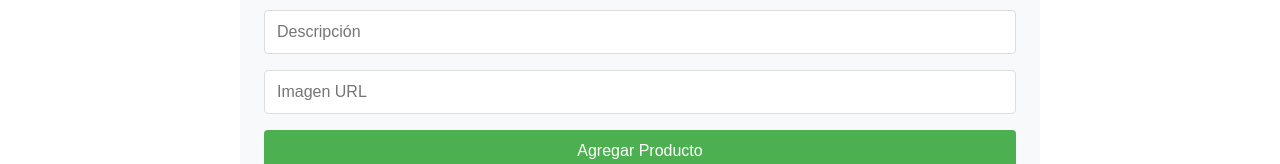
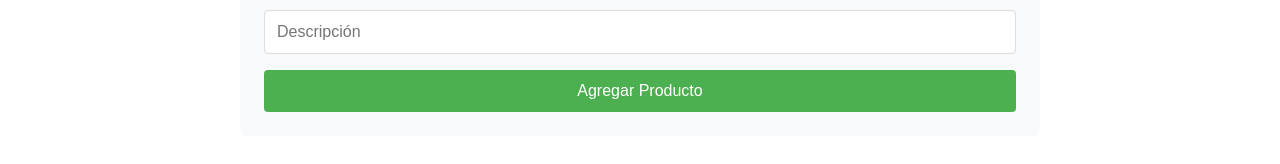
Before and after one commit to Jorgecs14/fitness-app-tfm, a React (Vite) app in the folder frontend/: page /products in a window 1280 px wide. Shown: the part 352-516 px from the top of the page. Built offline with nearby package versions, Linux system fonts and the light colour scheme; no server answers.

Commit message:
Modified front for products

```diff
--- a/frontend/src/components/Product/ProductForm.tsx
+++ b/frontend/src/components/Product/ProductForm.tsx
@@ -12,37 +12,37 @@ export const ProductForm = ({ onSubmit, productToEdit, onCancelEdit }: ProductFo
   const [nombre, setNombre] = useState<string>('');
   const [precio, setPrecio] = useState<number>(0);
   const [descripcion, setDescripcion] = useState<string>('');
-  const [imagen, setImagen] = useState<string>('');
+  //const [imagen, setImagen] = useState<string>('');
 
   useEffect(() => {
     if (productToEdit) {
       setNombre(productToEdit.nombre);
       setPrecio(productToEdit.precio);
       setDescripcion(productToEdit.descripcion);
-      setImagen(productToEdit.imagen);
+      //setImagen(productToEdit.imagen);
     } else {
       setNombre('');
       setPrecio(0);
       setDescripcion('');
-      setImagen('');
+      //setImagen('');
     }
   }, [productToEdit]);
 
   const handleSubmit = (e: FormEvent<HTMLFormElement>) => {
     e.preventDefault();
 
-    if (!nombre.trim() || !precio || !descripcion.trim() || !imagen.trim()) {
+    if (!nombre.trim() || !precio || !descripcion.trim() /*|| !imagen.trim()*/) {
       alert('Por favor completa todos los campos');
       return;
     }
 
-    onSubmit({ nombre, precio, descripcion, imagen });
+    onSubmit({ nombre, precio, descripcion, /*imagen*/ });
 
     if (!productToEdit) {
       setNombre('');
       setPrecio(0);
       setDescripcion('');
-      setImagen('');
+      //setImagen('');
     }
   };
 
@@ -72,14 +72,14 @@ export const ProductForm = ({ onSubmit, productToEdit, onCancelEdit }: ProductFo
           onChange={(e) => setDescripcion(e.target.value)}
         />
       </div>
-      <div className="form-group">
+      {/* <div className="form-group">
         <input
           type="text"
           placeholder="Imagen URL"
           value={imagen}
           onChange={(e) => setImagen(e.target.value)}
         />
-      </div>
+      </div> */}
       <div className="form-buttons">
         <button type="submit">
           {productToEdit ? 'Actualizar' : 'Agregar'} Producto
--- a/frontend/src/types/Product.ts
+++ b/frontend/src/types/Product.ts
@@ -3,5 +3,5 @@ export interface Product {
   nombre: string;
   precio:number;
   descripcion: string;
-  imagen: string;
+  //imagen: string;
 }
```
Also changed, not shown: 1 other file (tests, documents, lock files or other folders).
